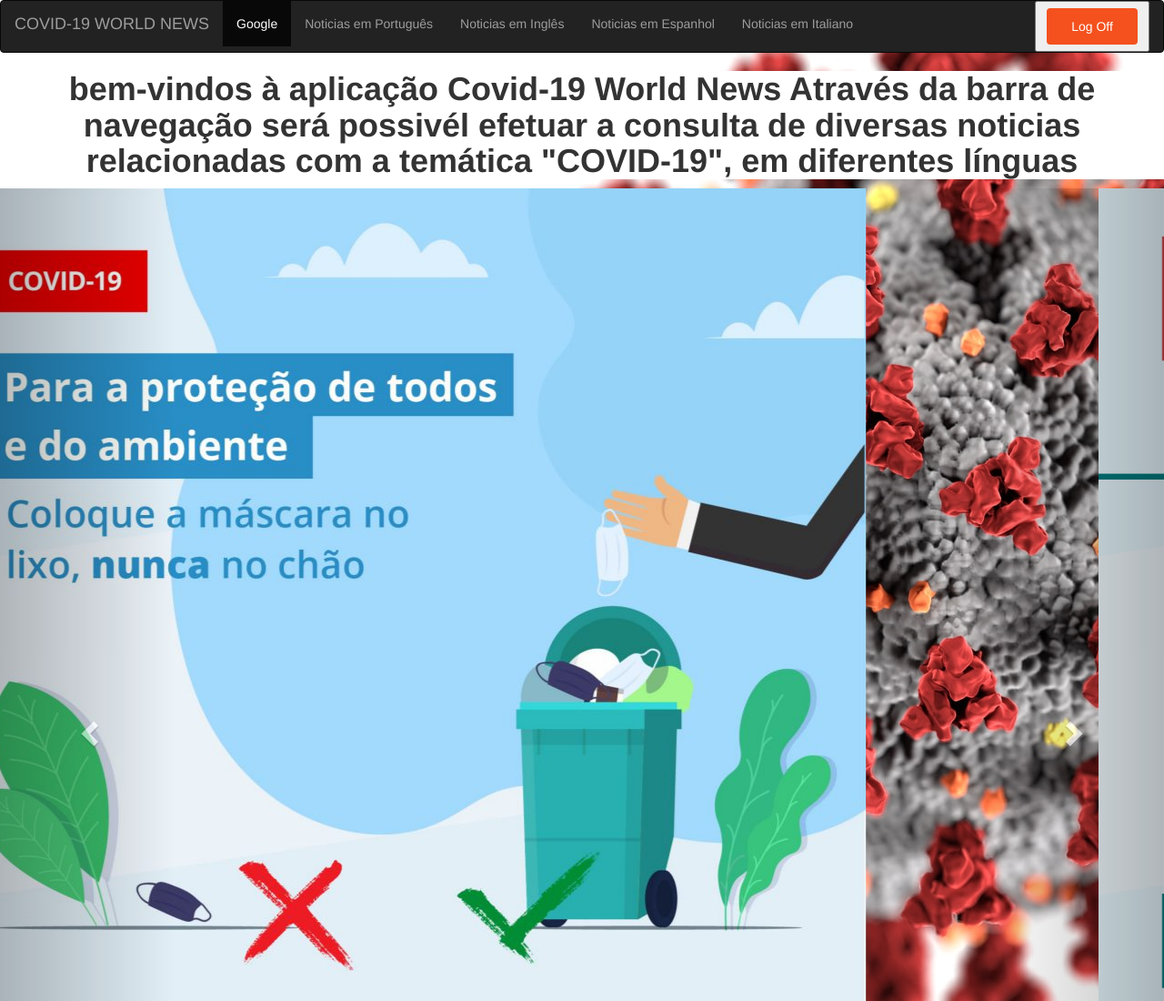
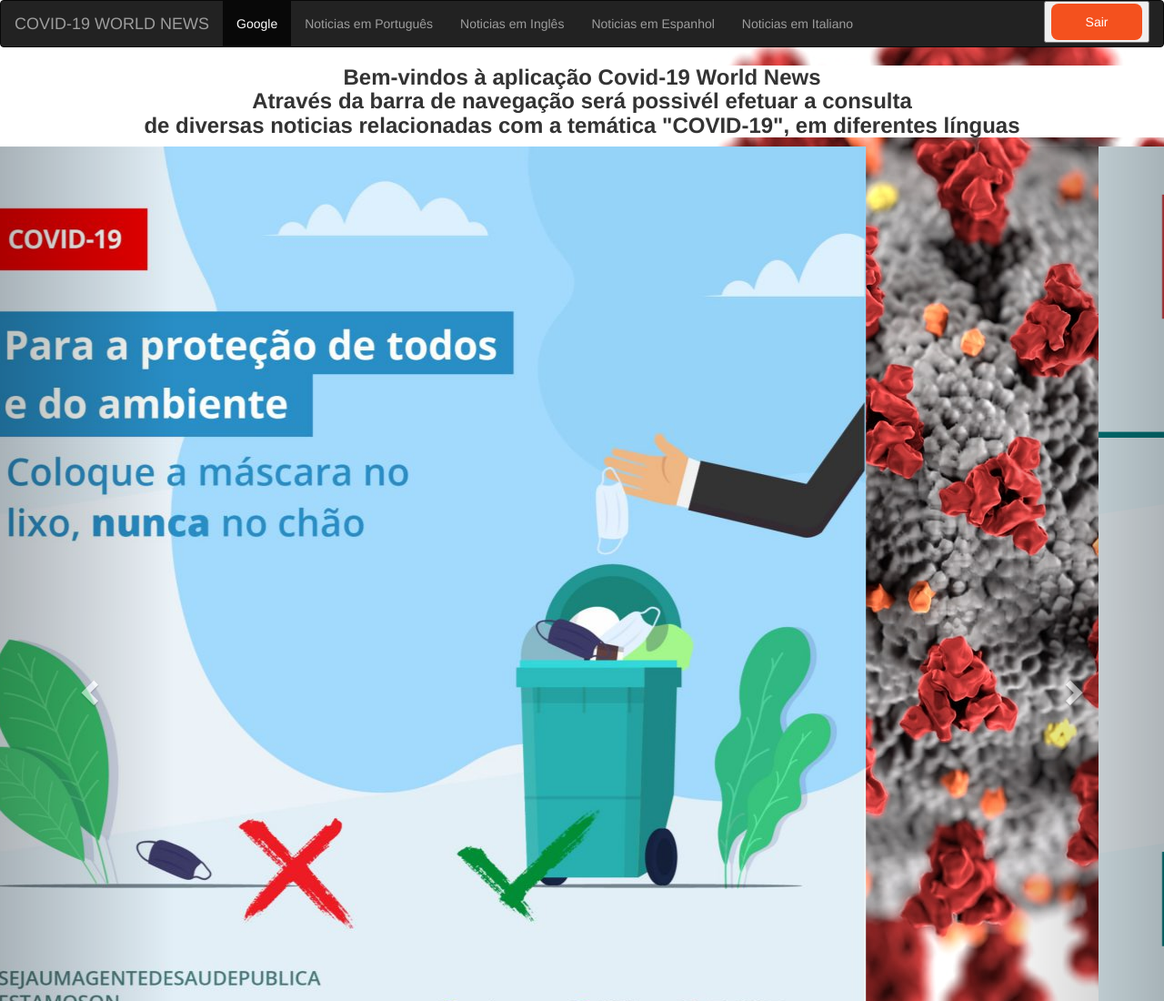
Before and after one commit to BrunoFUAL/COVIDAPI-FRONTEND, a website: page public/home.html in a window 1280 px wide. Shown: the top 1100 px of the page at 91% size. Drawn offline with nearby package versions, Linux system fonts and the light colour scheme.

Commit message:
small changes

```diff
--- a/public/css/estilo.css
+++ b/public/css/estilo.css
@@ -3,15 +3,14 @@
     border-radius: 4px;
     background-color: #f4511e;
     border: none;
-    color: #FFFFFF;
+    color:white;
     text-align: center;
     font-size: 14px;
     padding: 10px;
     width: 100px;
     transition: all 0.5s;
     cursor: pointer;
-    margin: 5px;
-    position:relative;
+    border-radius: 8px;
   }
 
   .button span {
@@ -73,11 +72,11 @@
 
 
 
-h1 {
+h3 {
   background-color:white ;
   color: #3c1b66;
   font-weight: bold;
-  font-size: 35px;
+  font-size: 20px;
   font-family: Arial;
   text-align: center;
 }
@@ -88,3 +87,18 @@ h1 {
   text-decoration-color: white;
 
 }
+
+.articles {
+  display: grid;
+  grid-auto-columns: 50px;
+  grid-gap: 10px;
+  background-color: #2196F3;
+  padding: 10px;
+}
+
+.articles-container > div {
+  background-color: rgba(255, 255, 255, 0.8);
+  text-align: center;
+  padding: 20px 0;
+  font-size: 30px;
+}
--- a/public/home.html
+++ b/public/home.html
@@ -35,7 +35,7 @@
       </ul>
       <div class="topnav-right">
         <button>
-          <a href="/index.html" class="button">Log Off</a>
+          <a href="/index.html" class="button">Sair</a>
         </button>
       </div>
     </div>
@@ -43,9 +43,9 @@
   </nav>
 </header>
 <div>
-  <h1><strong> bem-vindos à aplicação Covid-19 World News
-    Através da barra de navegação será possivél efetuar a consulta
-    de diversas noticias relacionadas com a temática "COVID-19", em diferentes línguas</strong></h1>
+  <h3><strong> Bem-vindos à aplicação Covid-19 World News <br>
+    Através da barra de navegação será possivél efetuar a consulta</br>
+    de diversas noticias relacionadas com a temática "COVID-19", em diferentes línguas</strong></h3>
 </div>
    <!-- CODIGO PARA O SLIDESHOW -->
   <div id="myCarousel" class="carousel slide" data-ride="carousel">
```
